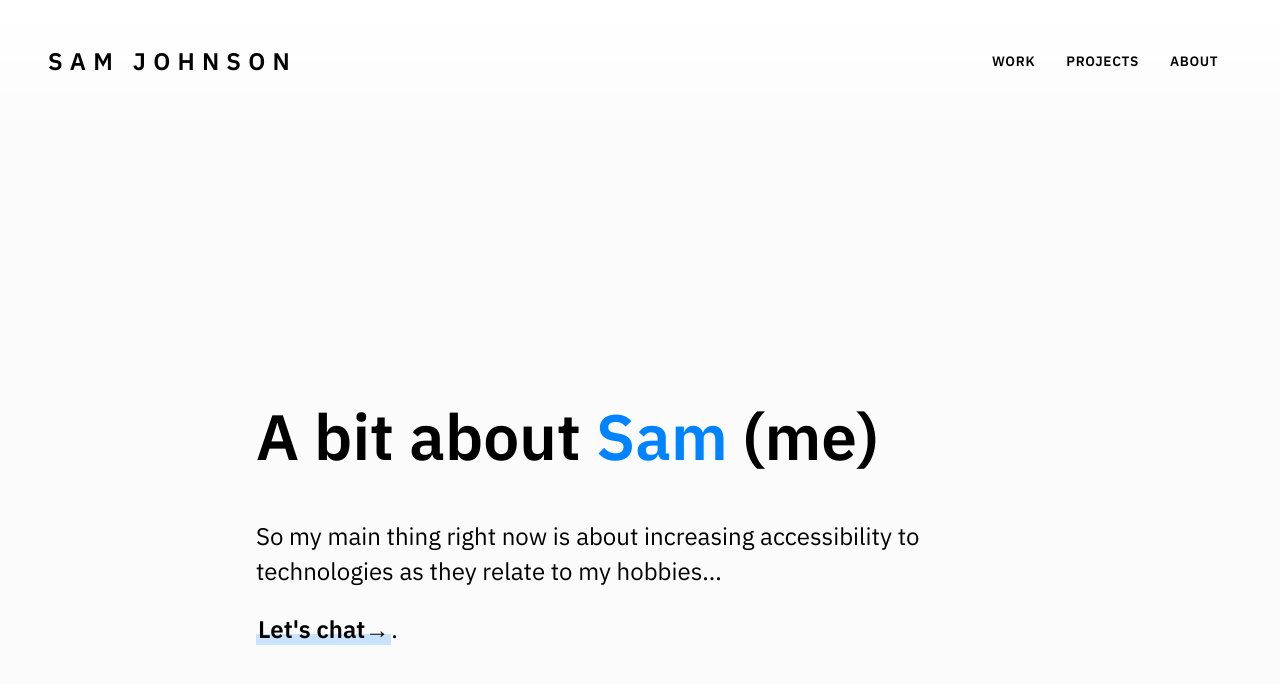
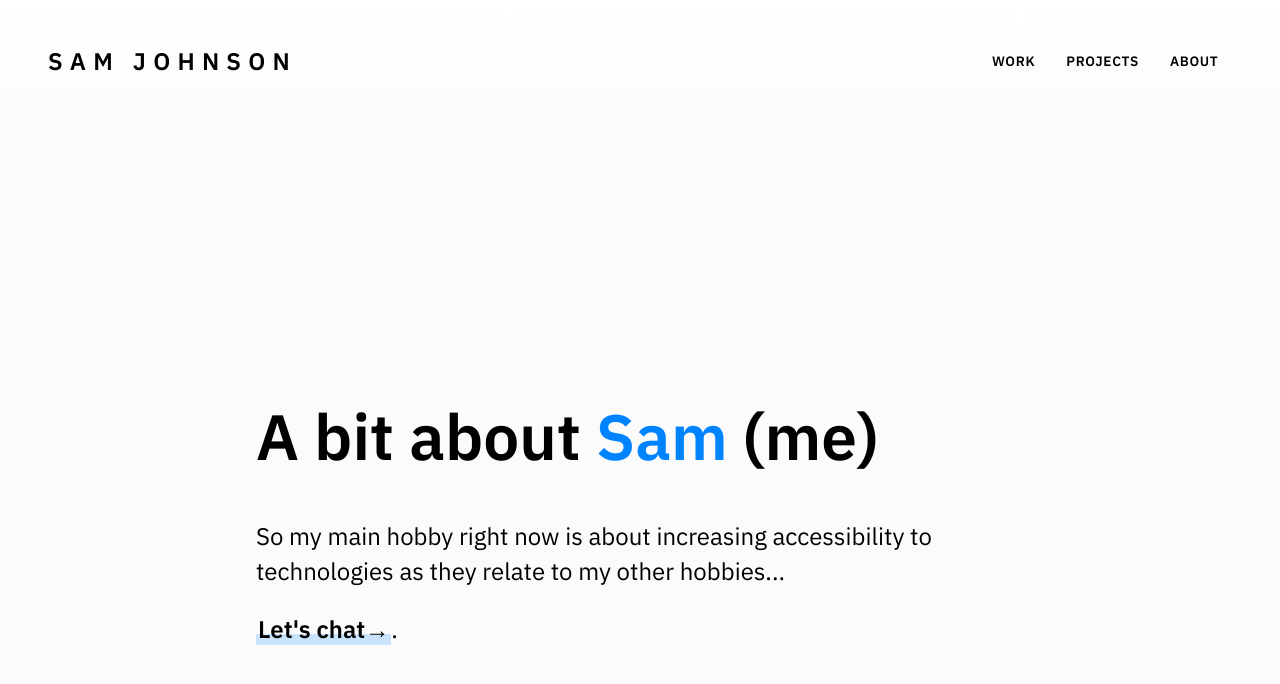
Before and after one commit to sammyj-me/sammyj-me.github.io, a Jekyll site: the page built from about/index.html, in a window 1280 px wide and 900 px high. Shown: the top 684 px of the window. Built offline with Jekyll 4.4.1, drawn with Linux system fonts in a browser that asks for light colours.

Commit message:
Update index.html

```diff
--- a/about/index.html
+++ b/about/index.html
@@ -8,7 +8,7 @@ title: About
     <div class="">
         <h1>A bit about <span class="blue">Sam</span> (me)</h1>
         <h2>
-            So my main thing right now is about increasing accessibility to technologies as they relate to my hobbies...
+            So my main hobby right now is about increasing accessibility to technologies as they relate to my other hobbies...
         </h2>
 
         <h2><a href="mailto:sam.johnson6649@gmail.com"><strong>Let's chat→</strong></a>.</h2>
```
